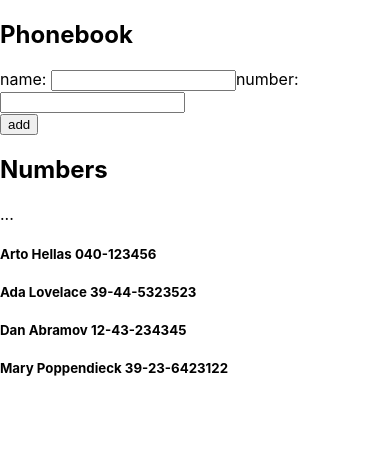
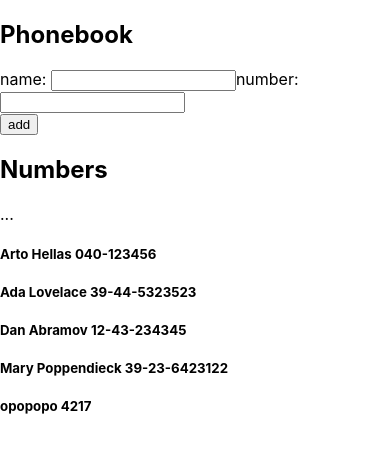
Before and after one commit to maximeVa/web3, a React (Create React App) app in the folder exercises/module4/phonebook/: page / in a window 390 px wide. Shown: the top 452 px of the page. Built offline with nearby package versions, Linux system fonts and the light colour scheme; data requests are answered from the project's data file.

Commit message:
2.15 - Phonebook step 7

```diff
--- a/exercises/module4/phonebook/db.json
+++ b/exercises/module4/phonebook/db.json
@@ -1,5 +1,5 @@
 {
-    "persons":[
+  "persons": [
     {
       "name": "Arto Hellas",
       "number": "040-123456",
@@ -19,6 +19,11 @@
       "name": "Mary Poppendieck",
       "number": "39-23-6423122",
       "id": 4
+    },
+    {
+      "name": "opopopo",
+      "number": "4217",
+      "id": 5
     }
   ]
 }
--- a/exercises/module4/phonebook/src/App.js
+++ b/exercises/module4/phonebook/src/App.js
@@ -31,8 +31,13 @@
     if(persons.find(person => JSON.stringify(person.name) === JSON.stringify(newValues['name']))) {
       alert(`${newValues['name']} is already added to phonebook`)
     }else {
-      setPersons(persons.concat(personObject))
-      setnewValues({name : '', number : ''})
+      axios
+      .post('http://localhost:3001/persons', personObject)
+      .then(response => {
+        //console.log(response)
+        setPersons(persons.concat(response.data))
+        setnewValues({name : '', number : ''})
+      })
     }
   }
 
```
Lines whose indentation alone changed are shown as unchanged.
